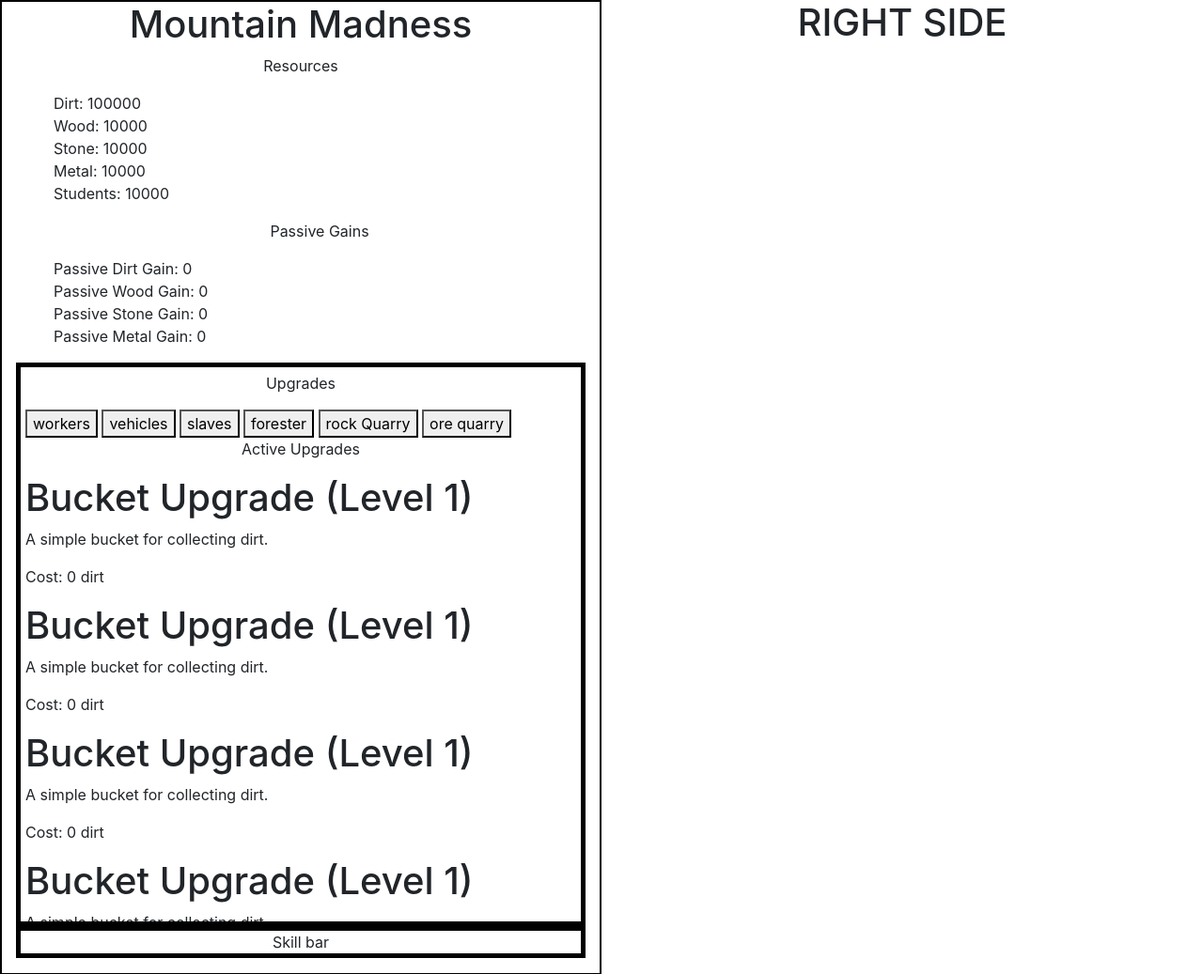
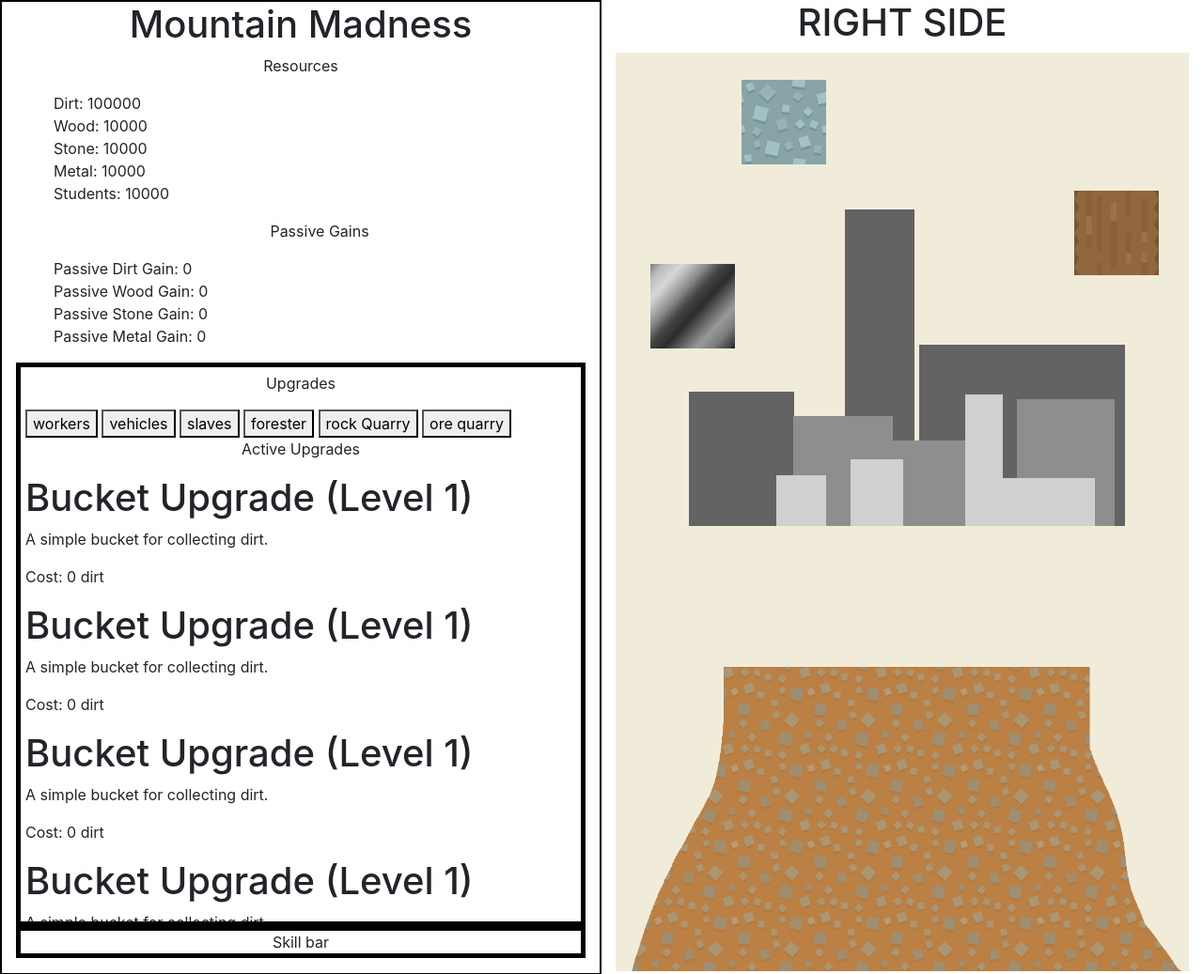
Before and after one commit to danieljuiche/mountain_madness, a plain HTML site: page index.html in a window 1280 px wide. Shown: the whole page at 94% size. Drawn offline with nearby package versions, Linux system fonts and the light colour scheme.

Commit message:
Auto stash before merge of "master" and "origin/master"
Styling of the right section

```diff
--- a/css/main.css
+++ b/css/main.css
@@ -1,9 +1,17 @@
 /* Css styling goes here */
+
+
+.absolute {
+	position: absolute;
+}
+
+.relative {
+	position: relative;
+}
 
 .no-bullets {
 	list-style-type: none;
 }
-
 
 .scrollable {
 	position: relative;
@@ -30,3 +38,125 @@
 	position:relative;
 	bottom:0
 }
+
+/* Putting the mountain stages on the bottom of div container */
+.div-wrapper {
+    position: relative;
+    height: calc(100% - 60px);
+    width: 100%;
+    background-color: #f1ecda;
+}
+.div-wrapper img {
+    position: absolute;
+    /*left: 0;
+    bottom: 0;*/
+}
+
+/*Adjusting the size of img to fit the screen*/
+img {
+	max-width: 100%;
+	max-height: 100%;
+}
+
+.mountain {
+	left: 50%;
+	bottom: 0px;
+	transform: translate(-50%, 0);
+}
+
+/* Displaying mountain stages by id (mountain0 = default)*/
+#mountain0 {
+	display: none;
+}
+#mountain1 {
+	display: none;
+}
+#mountain2 {
+	display: none;
+}
+#mountain3 {
+	display: none;
+}
+#mountain4 {
+	display: none;
+}
+#mountain5 {
+	display: block;
+
+}
+
+/* Positioning of resources */
+#f-metal {
+	top: 23%;
+	left: 6%;
+}
+#f-stone {
+	top: 3%;
+	left: 22%;
+}
+#f-wood {
+	top: 15%;
+	left: 80%;
+}
+
+/* Positioning of buildings */
+
+#build1 {
+	bottom: 48.5%;
+	left: 22%;
+	display: block;
+}
+
+#build2 {
+	bottom: 48.5%;
+	left: 40%;
+	display: block;
+}
+
+#build3 {
+	bottom: 48.5%;
+	left: 53%;
+	display: block;
+}
+
+#build4 {
+	bottom: 48.5%;
+	left: 31%;
+	display: block;
+}
+
+#build5 {
+	bottom: 48.5%;
+	left: 44%;
+	display: block;
+}
+
+#build6 {
+	bottom: 48.5%;
+	left: 70%;
+	display: block;
+}
+
+#build7 {
+	bottom: 48.5%;
+	left: 28%;
+	display: block;
+}
+
+#build8 {
+	bottom: 48.5%;
+	left: 41%;
+	display: block;
+}
+
+#build9 {
+	bottom: 48.5%;
+	left: 61%;
+	display: block;
+}
+
+#build10 {
+	bottom: 48.5%;
+	left: 67%;
+	display: block;
+}
--- a/index.html
+++ b/index.html
@@ -90,6 +90,36 @@
 
         <div id="play-area" class="col-md-6">
           <h1 class="text-center">RIGHT SIDE</h1>
+          <div class="div-wrapper relative">
+
+              <!--Clickable resources images-->
+              <img id="f-stone" src="images/areas to farm/for_stone.png">
+              <img id="f-wood" src="images/areas to farm/for_wood.png">
+              <img id="f-metal" src="images/areas to farm/for_metal.png">
+
+            <!-- Mountain stages images -->
+              <img class = "mountain" id = "mountain0" src="images/mountain stages/mountain0.png">
+              <img class = "mountain" id = "mountain1" src="images/mountain stages/mountain1.png">
+              <img class = "mountain" id = "mountain2" src="images/mountain stages/mountain2.png">
+              <img class = "mountain" id = "mountain3" src="images/mountain stages/mountain3.png">
+              <img class = "mountain" id = "mountain4" src="images/mountain stages/mountain4.png">
+              <div class="center">
+              <img class = "mountain" id = "mountain5" src="images/mountain stages/mountain5.png">
+              </div>
+
+            <!--University-->
+              <img class = "mountain" id="build1" src="images/buildings/build1.png">
+              <img id="build2" src="images/buildings/build2.png">
+              <img id="build3" src="images/buildings/build3.png">
+              <img id="build4" src="images/buildings/build4.png">
+              <img id="build5" src="images/buildings/build5.png">
+              <img id="build6" src="images/buildings/build6.png">
+              <img id="build7" src="images/buildings/build7.png">
+              <img id="build8" src="images/buildings/build8.png">
+              <img id="build9" src="images/buildings/build9.png">
+              <img id="build10" src="images/buildings/build10.png">
+
+          </div>
         </div>
       </div>
     </div>
```
